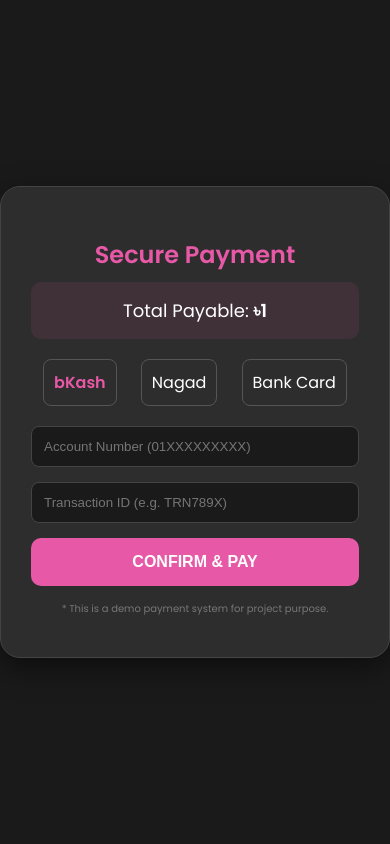
After one commit to azizurrahmance67/DreamTravels, a Flask app: template templates/payment.html in a window 390 px wide. The commit adds this page. Run offline with Flask 3, Linux system fonts and the light colour scheme; the template is opened without the code that fills it: most values are stand-ins (such as "Sample title", 1, 10 or a date in 2020).

Commit message:
Update payment system, dashboard, and passanger phone number field

```diff
--- a/app.py
+++ b/app.py
@@ -3,13 +3,26 @@ import pyodbc
 
 app = Flask(__name__)
 
-# ডাটাবেস কানেকশন ফাংশন
 def get_db_connection():
     server = '.\\SQLEXPRESS'
     database = 'DreamTravels'
     conn_str = f'DRIVER={{SQL Server}};SERVER={server};DATABASE={database};Trusted_Connection=yes;'
     return pyodbc.connect(conn_str)
 
+@app.route('/dashboard')
+def dashboard():
+    conn = get_db_connection()
+    cursor = conn.cursor()
+    query = """
+        SELECT B.BookingID, B.PassengerName, B.PassengerPhone, Bu.BusName, B.SeatNumbers, B.TotalFare, B.TravelDate
+        FROM Bookings B
+        JOIN Buses Bu ON B.BusID = Bu.BusID
+        ORDER BY B.BookingTime DESC
+    """
+    cursor.execute(query)
+    bookings = cursor.fetchall()
+    conn.close()
+    return render_template('dashboard.html', bookings=bookings)
 @app.route('/')
 def home():
     return render_template('home.html')
@@ -22,7 +35,7 @@ def search_bus():
 
     conn = get_db_connection()
     cursor = conn.cursor()
-    # ডাটাবেস থেকে রুট অনুযায়ী বাস খোঁজা
+    # Findding buses from db by roots
     query = "SELECT * FROM Buses WHERE RouteFrom = ? AND RouteTo = ?"
     cursor.execute(query, (from_loc, to_loc))
     bus_list = cursor.fetchall()
@@ -56,50 +69,59 @@ def confirm_booking():
     bus_id = request.form.get('bus_id')
     seat_no = request.form.get('seat_no')
     passenger_name = request.form.get('passenger_name')
+    passenger_phone = request.form.get('passenger_phone')
     travel_date = request.form.get('travel_date')
 
-    # সিট সংখ্যা গণনা করে মোট ভাড়া বের করা
     num_seats = len([s for s in seat_no.split(',') if s.strip()])
+    conn = get_db_connection()
+    cursor = conn.cursor()
+    cursor.execute("SELECT Price FROM Buses WHERE BusID = ?", (bus_id,))
+    bus_info = cursor.fetchone()
+    total_fare = float(bus_info[0]) * num_seats if bus_info else 0
+    conn.close()
+
+    return render_template('payment.html',
+                           bus_id=bus_id,
+                           passenger_name=passenger_name,
+                           passenger_phone=passenger_phone,
+                           seat_no=seat_no,
+                           travel_date=travel_date,
+                           total_fare=total_fare)
+@app.route('/process_payment', methods=['POST'])
+def process_payment():
+    bus_id = request.form.get('bus_id')
+    seat_no = request.form.get('seat_no')
+    passenger_name = request.form.get('passenger_name')
+    passenger_phone = request.form.get('passenger_phone')
+    travel_date = request.form.get('travel_date')
+    total_fare = request.form.get('total_fare')
+    payment_method = request.form.get('method')
 
     conn = get_db_connection()
     cursor = conn.cursor()
+    insert_query = """
+        INSERT INTO Bookings (PassengerName, PassengerPhone, BusID, SeatNumbers, TravelDate, TotalFare)
+        VALUES (?, ?, ?, ?, ?, ?)
+    """
+    cursor.execute(insert_query, (passenger_name, passenger_phone, bus_id, seat_no, travel_date, total_fare))
+    conn.commit()
 
-    # বাসের বিস্তারিত তথ্য আনা
-    cursor.execute("SELECT BusName, RouteFrom, RouteTo, DepartureTime, ArrivalTime, Price FROM Buses WHERE BusID = ?", (bus_id,))
-    bus_info = cursor.fetchone()
+    cursor.execute("SELECT BusName, DepartureTime, ArrivalTime FROM Buses WHERE BusID = ?", (bus_id,))
+    bus_details = cursor.fetchone()
+    conn.close()
 
-    if bus_info:
-        single_price = float(bus_info[5])
-        total_fare = single_price * num_seats
+    ticket_data = {
+        'passenger': passenger_name,
+        'seats': seat_no,
+        'total_fare': total_fare,
+        'date': travel_date,
+        'method': payment_method,
+        'bus_name': bus_details[0] if bus_details else "N/A",
+        'departure': bus_details[1] if bus_details else "N/A",
+        'arrival': bus_details[2] if bus_details else "N/A"
+    }
 
-        # --- নতুন অংশ: ডাটাবেসে বুকিং ডাটা সেভ করা ---
-        try:
-            insert_query = """
-                INSERT INTO Bookings (PassengerName, BusID, SeatNumbers, TravelDate, TotalFare)
-                VALUES (?, ?, ?, ?, ?)
-            """
-            cursor.execute(insert_query, (passenger_name, bus_id, seat_no, travel_date, total_fare))
-            conn.commit() # পরিবর্তনগুলো ডাটাবেসে সেভ করার জন্য এটি বাধ্যতামূলক
-        except Exception as e:
-            print("Database Error:", e)
-        # -------------------------------------------
-
-        conn.close()
-
-        ticket_data = {
-            'passenger': passenger_name,
-            'bus_name': bus_info[0],
-            'route': f"{bus_info[1]} to {bus_info[2]}",
-            'seats': seat_no,
-            'departure': str(bus_info[3])[:5],
-            'arrival': str(bus_info[4])[:5],
-            'total_fare': "{:.2f}".format(total_fare),
-            'date': travel_date if travel_date and travel_date != 'None' else "N/A"
-        }
-        return render_template('ticket.html', ticket=ticket_data)
-
-    conn.close()
-    return "Bus information not found", 404
+    return render_template('ticket.html', ticket=ticket_data)
 
 if __name__ == '__main__':
     app.run(debug=True)
--- a/templates/booking.html
+++ b/templates/booking.html
@@ -125,6 +125,7 @@
 
         <input type="hidden" name="seat_no" id="seatInput" required>
         <input type="text" name="passenger_name" placeholder="Enter Full Name" required>
+        <input type="text" name="passenger_phone" placeholder="Enter Phone Number" required>
         <button type="submit" class="confirm-btn">Confirm Booking</button>
     </form>
 </div>
@@ -133,19 +134,14 @@
         let selectedSeats = [];
 
         function selectSeat(element, seatId) {
-            // চেক করা হচ্ছে সিটটি কি আগে থেকেই সিলেক্ট করা আছে?
             if (selectedSeats.includes(seatId)) {
-                // যদি থাকে, তবে লিস্ট থেকে বাদ দাও (Deselect)
                 selectedSeats = selectedSeats.filter(s => s !== seatId);
                 element.classList.remove('selected');
             } else {
-                // যদি না থাকে, তবে লিস্টে যোগ করো (Select)
                 selectedSeats.push(seatId);
                 element.classList.add('selected');
             }
 
-            // সব সিলেক্ট করা সিটগুলোকে কমা দিয়ে হিডেন ইনপুটে রাখো
-            // উদাহরণ: "A1, A2, B3"
             document.getElementById('seatInput').value = selectedSeats.join(', ');
         }
     </script>
--- a/templates/home.html
+++ b/templates/home.html
@@ -5,7 +5,6 @@
     <title>Dream Travels - Search</title>
     <style>
         body {
-            /* নিশ্চিত করুন static ফোল্ডারে 'dream travels bus.jpg' ছবিটি আছে */
             background: linear-gradient(rgba(0,0,0,0.5), rgba(0,0,0,0.5)), url('/static/dream travels bus.jpg');
             background-size: cover;
             background-position: center;
--- a/templates/index.html
+++ b/templates/index.html
@@ -152,7 +152,7 @@
             <div class="bus-info">
                 <div class="bus-header">
                     <h3 class="bus-name">{{ bus[1] }}</h3>
-                    <span class="travel-date">📅 {{ date }}</span>
+                    <span class="travel-date"> {{ date }}</span>
                 </div>
 
                 <div class="route-details">
@@ -181,7 +181,7 @@
         {% endfor %}
     {% else %}
         <div class="no-bus">
-            <p>দুঃখিত, আপনার সিলেক্ট করা রুটে কোনো বাস পাওয়া যায়নি।</p>
+            <p>Sorry, Didn't Find Anny Buses</p>
         </div>
     {% endif %}
 
--- /dev/null
+++ b/templates/payment.html
@@ -0,0 +1,117 @@
+<!DOCTYPE html>
+<html lang="en">
+<head>
+    <meta charset="UTF-8">
+    <meta name="viewport" content="width=device-width, initial-scale=1.0">
+    <title>Payment - Dream Travels</title>
+    <link href="https://fonts.googleapis.com/css2?family=Poppins:wght@300;400;600&display=swap" rel="stylesheet">
+    <style>
+        body {
+            background-color: #1a1a1a;
+            font-family: 'Poppins', sans-serif;
+            display: flex;
+            justify-content: center;
+            align-items: center;
+            height: 100vh;
+            margin: 0;
+            color: white;
+        }
+        .payment-card {
+            background: #2d2d2d;
+            padding: 30px;
+            border-radius: 20px;
+            box-shadow: 0 10px 30px rgba(0,0,0,0.5);
+            width: 100%;
+            max-width: 400px;
+            text-align: center;
+            border: 1px solid #444;
+        }
+        .payment-card h2 {
+            color: #e759a7;
+            margin-bottom: 10px;
+        }
+        .amount-box {
+            background: rgba(231, 89, 167, 0.1);
+            padding: 15px;
+            border-radius: 10px;
+            margin-bottom: 20px;
+            font-size: 18px;
+        }
+        .methods {
+            display: flex;
+            justify-content: space-around;
+            margin-bottom: 20px;
+        }
+        .methods label {
+            cursor: pointer;
+            padding: 10px;
+            border: 1px solid #555;
+            border-radius: 8px;
+            transition: 0.3s;
+        }
+        .methods input[type="radio"] { display: none; }
+        .methods input[type="radio"]:checked + span {
+            color: #e759a7;
+            font-weight: bold;
+        }
+        .input-group { margin-bottom: 15px; text-align: left; }
+        .input-group input {
+            width: 100%;
+            padding: 12px;
+            border-radius: 8px;
+            border: 1px solid #444;
+            background: #1a1a1a;
+            color: white;
+            box-sizing: border-box;
+        }
+        .pay-btn {
+            width: 100%;
+            padding: 15px;
+            background: #e759a7;
+            border: none;
+            border-radius: 10px;
+            color: white;
+            font-size: 16px;
+            font-weight: bold;
+            cursor: pointer;
+            transition: 0.3s;
+        }
+        .pay-btn:hover { background: #d44996; transform: scale(1.02); }
+    </style>
+</head>
+<body>
+
+<div class="payment-card">
+    <h2>Secure Payment</h2>
+    <div class="amount-box">
+        Total Payable: <b>৳{{ total_fare }}</b>
+    </div>
+
+    <form action="/process_payment" method="POST">
+        <input type="hidden" name="bus_id" value="{{ bus_id }}">
+        <input type="hidden" name="passenger_name" value="{{ passenger_name }}">
+        <input type="hidden" name="passenger_phone" value="{{ passenger_phone }}">
+        <input type="hidden" name="seat_no" value="{{ seat_no }}">
+        <input type="hidden" name="travel_date" value="{{ travel_date }}">
+        <input type="hidden" name="total_fare" value="{{ total_fare }}">
+
+        <div class="methods">
+            <label><input type="radio" name="method" value="bKash" checked> <span>bKash</span></label>
+            <label><input type="radio" name="method" value="Nagad"> <span>Nagad</span></label>
+            <label><input type="radio" name="method" value="Card"> <span>Bank Card</span></label>
+        </div>
+
+        <div class="input-group">
+            <input type="text" placeholder="Account Number (01XXXXXXXXX)" required>
+        </div>
+        <div class="input-group">
+            <input type="text" placeholder="Transaction ID (e.g. TRN789X)" required>
+        </div>
+
+        <button type="submit" class="pay-btn">CONFIRM & PAY</button>
+    </form>
+    <p style="font-size: 10px; color: #777; margin-top: 15px;">* This is a demo payment system for project purpose.</p>
+</div>
+
+</body>
+</html>
--- a/templates/ticket.html
+++ b/templates/ticket.html
@@ -12,8 +12,6 @@
             margin: 0;
             padding: 20px;
         }
-
-        /* টিকিট কার্ড ডিজাইন */
         #ticket {
             max-width: 450px;
             margin: 30px auto;
@@ -71,11 +69,9 @@
         small { color: #888; text-transform: uppercase; font-size: 10px; display: block; }
         .bold { font-weight: bold; }
 
-        /* প্রিন্ট করার জন্য স্পেশাল সেটিংস */
         @media print {
             body { background: white; padding: 0; }
-            button { display: none; } /* প্রিন্ট করার সময় বাটন দেখাবে না */
-            #ticket {
+            button { display: none; }
                 box-shadow: none;
                 margin: 0 auto;
                 border: 1px solid #ddd;
```
Also changed, not shown: templates/dashboard.html (added, +105 -0 lines).
